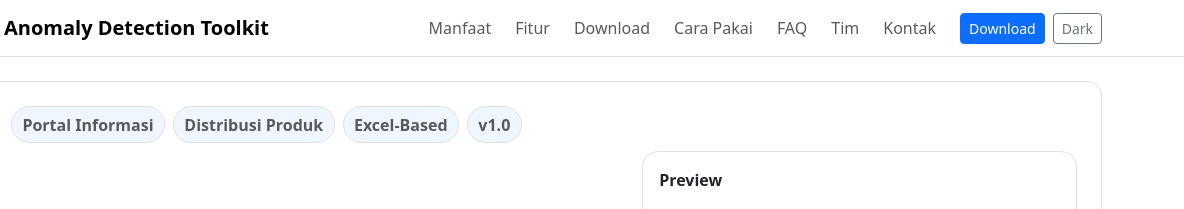
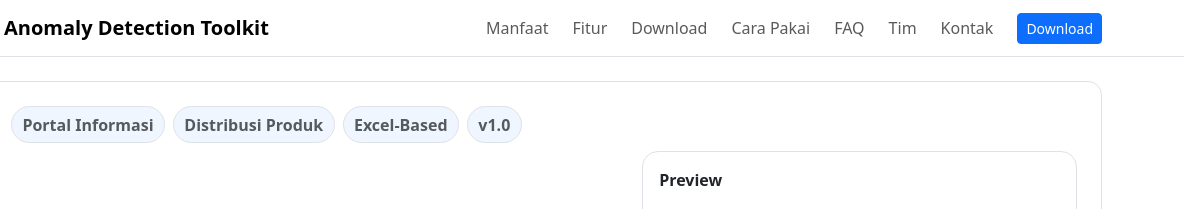
Before and after one commit to HilmanAmrullah/anomaly_detection, a plain HTML site: page index.html in a window 1280 px wide. Shown: the top 209 px of the page, 96-1280 px from the left. Drawn offline with nearby package versions, Linux system fonts and the light colour scheme.

Commit message:
update button

```diff
--- a/index.html
+++ b/index.html
@@ -77,8 +77,7 @@
 
         <div class="ms-lg-3 d-flex gap-2 mt-2 mt-lg-0">
           <a class="btn btn-primary btn-sm" href="#download">Download</a>
-          <button id="themeBtn" class="btn btn-outline-secondary btn-sm" type="button">Dark</button>
-        </div>
+         </div>
       </div>
     </div>
   </nav>
```
